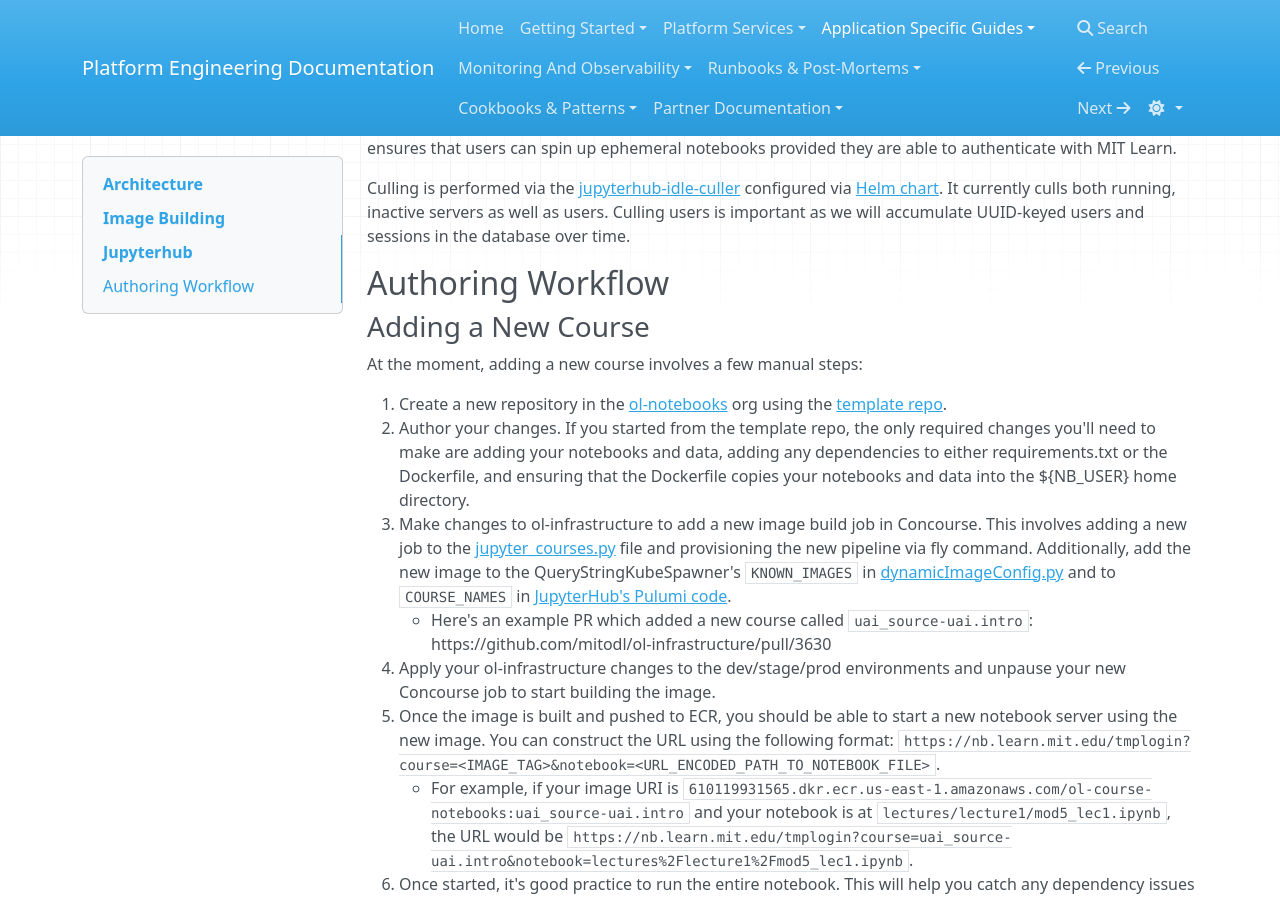
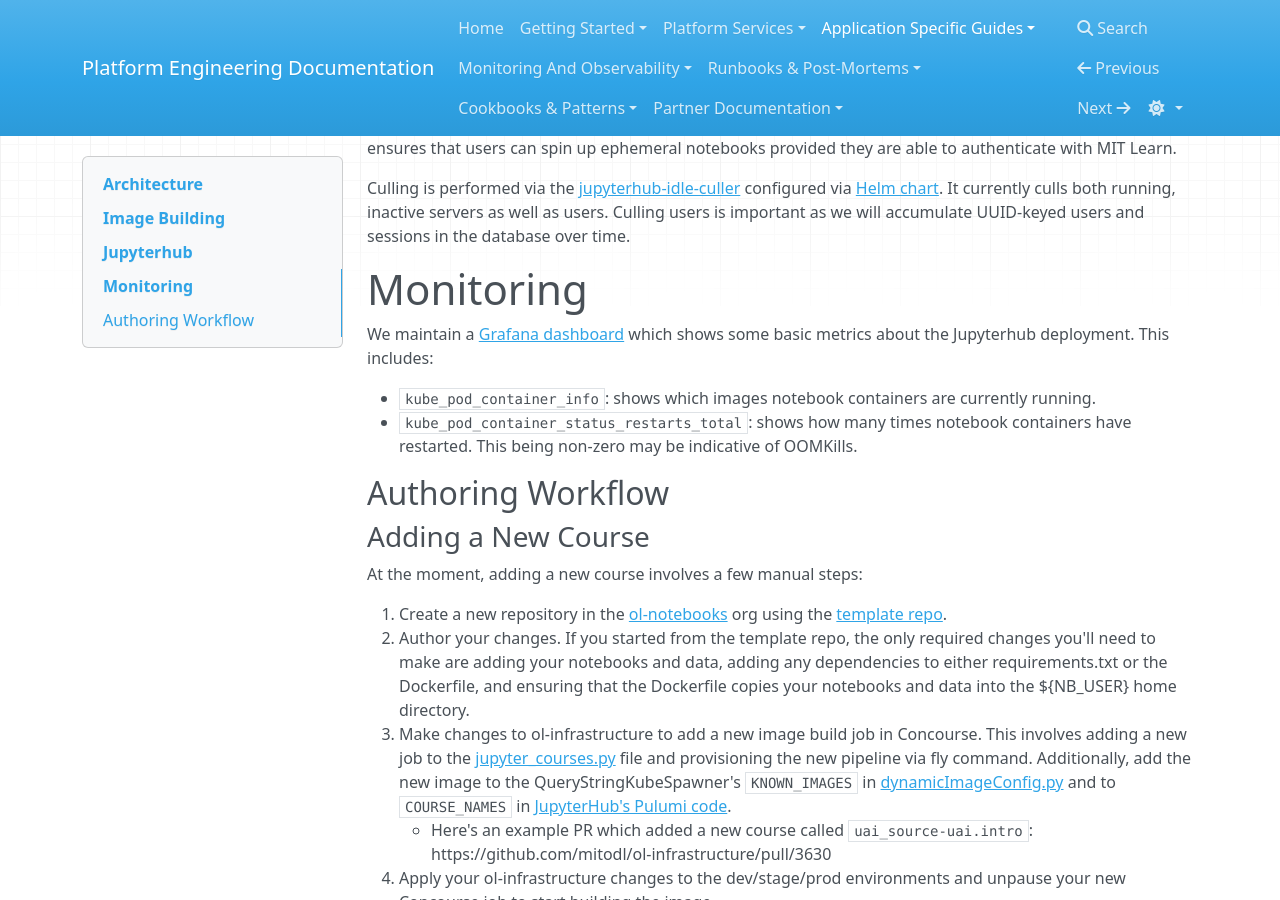
Before and after one commit to mitodl/platform-engineering-site, an MkDocs documentation site: the page built from docs/application_specific_guides/jupyterhub/jupyterhub_admin_guide.md, in a window 1280 px wide and 900 px high, scrolled down 1387 px. Built offline with MkDocs 1.6.1, drawn with Linux system fonts in a browser that asks for light colours; nearby versions of some CDN libraries.

Commit message:
Dansubak/202510 tweak jupyterhub docs (#14)
* Add link to grafana dashboard

* Remove broken link

* Fix bullets

* Update docs/application_specific_guides/jupyterhub/jupyterhub_admin_guide.md

Co-authored-by: gemini-code-assist[bot] <176961590+gemini-code-assist[bot]@users.noreply.github.com>

---------

Co-authored-by: gemini-code-assist[bot] <176961590+gemini-code-assist[bot]@users.noreply.github.com>

```diff
--- a/docs/application_specific_guides/jupyterhub/jupyterhub_admin_guide.md
+++ b/docs/application_specific_guides/jupyterhub/jupyterhub_admin_guide.md
@@ -17,6 +17,13 @@ Images are pre-pulled via [continuous-pre-puller](https://z2jh.jupyter.org/en/st
 Jupyterhub domains are currently gated by an SSO login to the olapps Keycloak realm. Once authenticated with Keycloak, Jupyterhub is set up to use the TmpAuthenticator class. When accessing the /tmplogin endpoint provided by the authenticator, Jupyterhub will unconditionally authenticate users as a random UUID. This ensures that users can spin up ephemeral notebooks provided they are able to authenticate with MIT Learn.
 
 Culling is performed via the [jupyterhub-idle-culler](https://github.com/jupyterhub/jupyterhub-idle-culler) configured via [Helm chart](https://z2jh.jupyter.org/en/latest/resources/reference.html#cull). It currently culls both running, inactive servers as well as users. Culling users is important as we will accumulate UUID-keyed users and sessions in the database over time.
+
+# Monitoring
+
+We maintain a [Grafana dashboard](https://mitolproduction.grafana.net/d/ds6qvrm/jupyter-notebooks) which shows some basic metrics about the Jupyterhub deployment. This includes:
+
+- `kube_pod_container_info`: shows which images notebook containers are currently running.
+- `kube_pod_container_status_restarts_total`: shows how many times notebook containers have restarted. This being non-zero may be indicative of OOMKills.
 
 ## Authoring Workflow
 
--- a/mkdocs.yml
+++ b/mkdocs.yml
@@ -50,8 +50,6 @@ nav:
       - Transitioning Postgres DB to RDS: application_specific_guides/heroku_legacy/transition_postgres_db_to_rds.md
     - OCW Studio:
       - Updating The OCW Studio Pipeline: application_specific_guides/ocw-studio/Update_OCW_Studio_Pipeline.md
-    - ODL-bot / Doof:
-      - Updating odlbot/doof Github Access Token: application_specific_guides/odlbot/Resetting_Doof_Github_Token.md
     - Renovate:
       - Updating Renovate Configuration: application_specific_guides/renovate/updating_renovate_config.md
     - JupyterHub:
```
